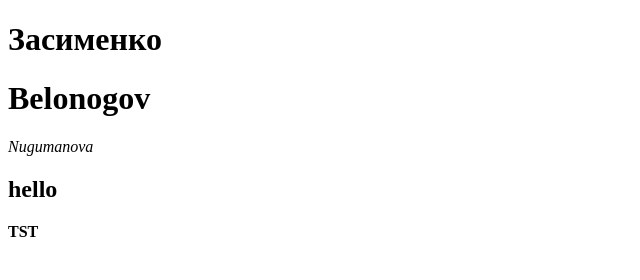
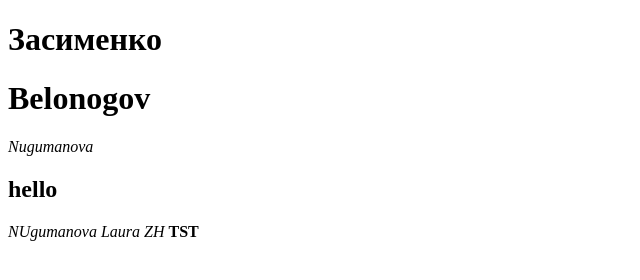
Before and after one commit to solar8213/fullstack-project, a plain HTML site: page frontend/index.html in a window 1280 px wide. Shown: the whole page, without its empty margins (0-640 px from the left). Drawn offline with Linux system fonts and the light colour scheme.

Commit message:
NAME SURNAME

```diff
--- a/frontend/index.html
+++ b/frontend/index.html
@@ -9,6 +9,7 @@
     <i>Nugumanova</i>
  <h2>hello</h2>
 
+ <i> NUgumanova Laura ZH </i>
  <b> TST </b>
 </body>
 </html>
```
